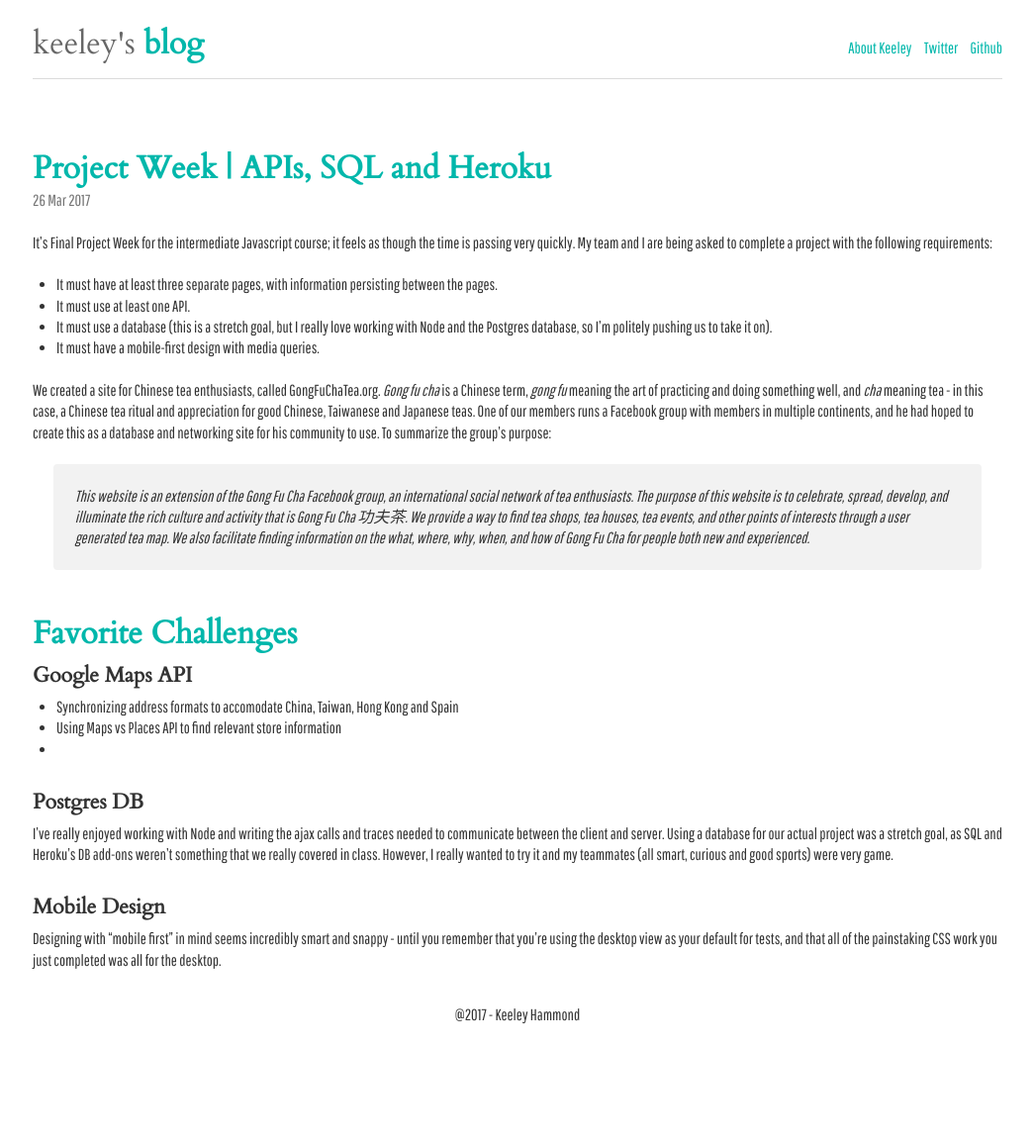
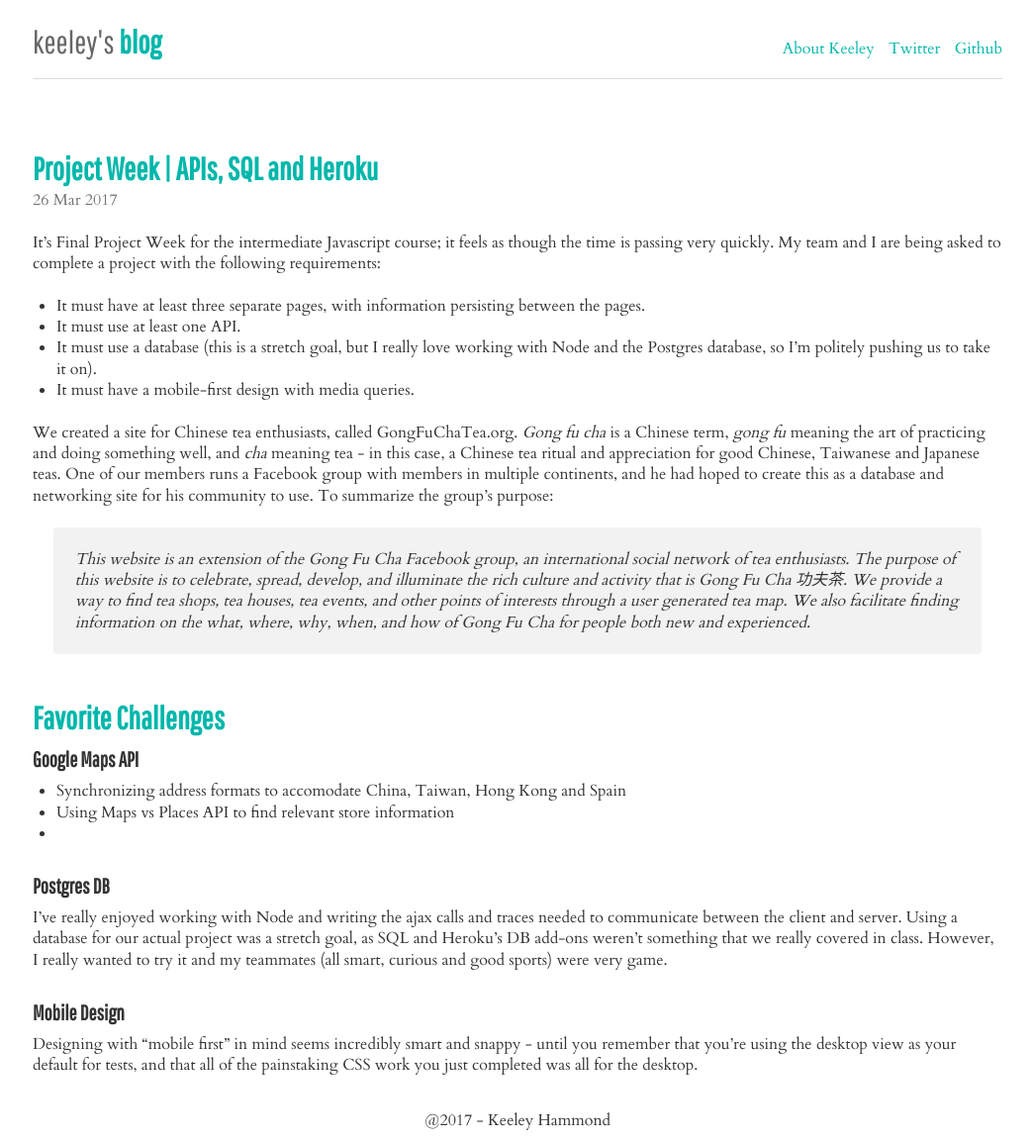
Before and after one commit to Keeley-Hammond/blog, a Jekyll site: the page built from _posts/2017-03-26-project-week.md, in a window 1280 px wide. Shown: the whole page at 99% size, without its empty margins (117-1161 px from the left). Built offline with Jekyll 4.4.1, drawn with Linux system fonts in a browser that asks for light colours; before the commit the page ends 1048 px from its top, so only the background shows below that.

Commit message:
Messing with typography in h1 and h2

```diff
--- a/_sass/typography.scss
+++ b/_sass/typography.scss
@@ -5,7 +5,7 @@
 
 body
 {
-  font-family : "Pathway Gothic One", "Helvetica Neue", "Helvetica", "Arial", sans-serif;
+  font-family : "Cardo", "Helvetica Neue", "Helvetica", "Arial", sans-serif;
   font-style: normal;
   font-weight: 400;
   font-size   : 16px;
@@ -21,7 +21,7 @@ p, ul, ol {
 }
 
 h1 {
-	font-family: 'Cardo';
+	font-family: 'Pathway Gothic One';
 	color: #00B7AB;
 	font-size: 2.25em; /* 36px/16px */
 	line-height: 1.3333em; /* 48px/36px */
@@ -29,7 +29,7 @@ h1 {
 }
 
 h2 {
-	font-family: 'Cardo';
+	font-family: 'Pathway Gothic One';
 	color: #00B7AB;
 	font-size: 1.5em; /* 24px/16px */
 	line-height: 1em; /* 24px/24px */
@@ -37,7 +37,7 @@ h2 {
 }
 
 h3, h4, h5, h6 {
-	font-family: 'Cardo';
+	font-family: 'Pathway Gothic One';
 	font-size: 1.125em; /* 18px/16px */
 	line-height: 1.3334em; /* 24px/18px */
 	padding: 0.66667em 0; /* 12px/18px * 2 (Use padding instead of margin to maintain proximity with paragraph) */
```
